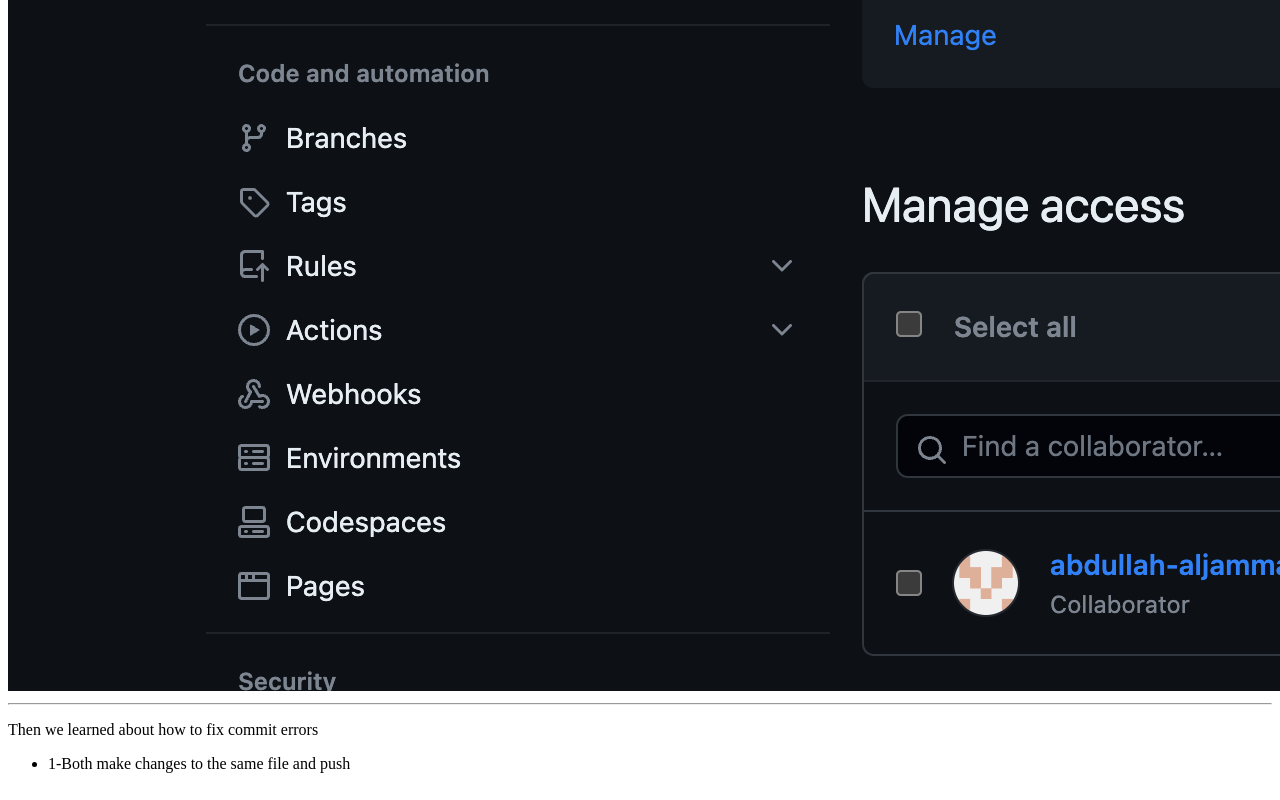
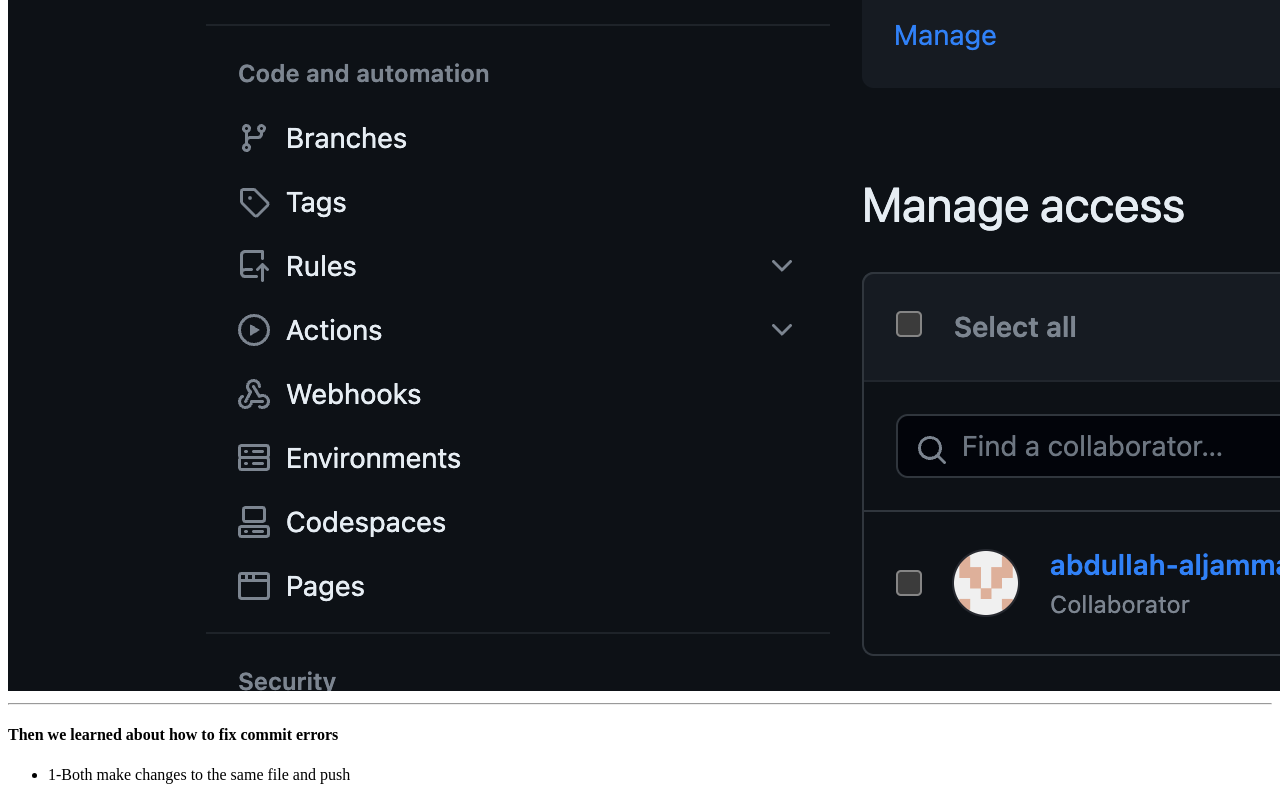
Before and after one commit to Peakdl/Github, a plain HTML site: page Read.html in a window 1280 px wide. Shown: the part 658-1458 px from the top of the page. Drawn offline with Linux system fonts and the light colour scheme.

```diff
--- a/Read.html
+++ b/Read.html
@@ -13,7 +13,7 @@
     <p>We took Git and Github we learned how to add collaborators</p>
     <img src="./Collab.png" alt="Collaborators Page">
 <hr>
-<p>Then we learned about how to fix commit errors</p>
+<h4>Then we learned about how to fix commit errors</h4>
 <ul>
     <li>
         1-Both make changes to the same file and push
```
Also changed, not shown: README.md.
